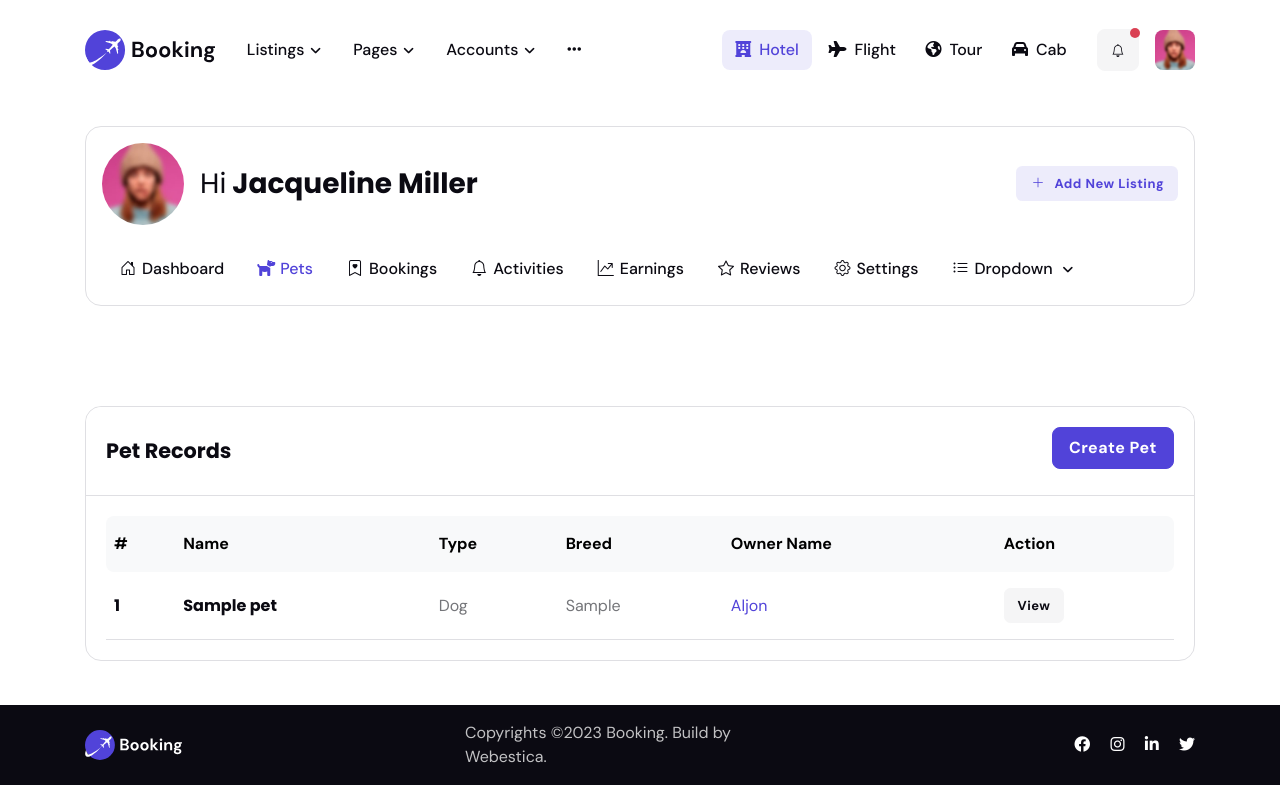
After one commit to alchermd/woofstay, a Django app: page /hotel-admin/pets/ in a window 1280 px wide. The commit adds this page. Run offline with Django 4.2, Linux system fonts and the light colour scheme; tables that the repository leaves empty hold one stand-in row (values such as "Sample post"); some libraries are stand-ins or nearby versions.

Commit message:
Implement basic pets table

```diff
--- a/hotel_admin/templates/hotel_admin/base.html
+++ b/hotel_admin/templates/hotel_admin/base.html
@@ -107,7 +107,6 @@
 
 <!-- **************** MAIN CONTENT START **************** -->
 <main>
-
     {% include "pages/components/messages.html" %}
     {% block content %}{% endblock %}
 </main>
--- a/hotel_admin/templates/hotel_admin/components/navbar.html
+++ b/hotel_admin/templates/hotel_admin/components/navbar.html
@@ -5,15 +5,18 @@
             <!-- Avatar and info START -->
             <div class="d-sm-flex align-items-center">
                 <div class="avatar avatar-xl mb-2 mb-sm-0">
-					<img class="avatar-img rounded-circle" src="{% static "pages/booking/images/avatar/01.jpg" %}" alt="">
+                    <img class="avatar-img rounded-circle" src="{% static "pages/booking/images/avatar/01.jpg" %}"
+                         alt="">
                 </div>
                 <h4 class="mb-2 mb-sm-0 ms-sm-3"><span class="fw-light">Hi</span> Jacqueline Miller</h4>
-				<a href="add-listing.html" class="btn btn-sm btn-primary-soft mb-0 ms-auto flex-shrink-0"><i class="bi bi-plus-lg fa-fw me-2"></i>Add New Listing</a>
+                <a href="add-listing.html" class="btn btn-sm btn-primary-soft mb-0 ms-auto flex-shrink-0"><i
+                        class="bi bi-plus-lg fa-fw me-2"></i>Add New Listing</a>
             </div>
             <!-- Avatar and info START -->
 
             <!-- Responsive navbar toggler -->
-			<button class="btn btn-primary w-100 d-block d-xl-none mt-2" type="button" data-bs-toggle="offcanvas" data-bs-target="#dashboardMenu" aria-controls="dashboardMenu">
+            <button class="btn btn-primary w-100 d-block d-xl-none mt-2" type="button" data-bs-toggle="offcanvas"
+                    data-bs-target="#dashboardMenu" aria-controls="dashboardMenu">
                 <i class="bi bi-list"></i> Dashboard Menu
             </button>
 
@@ -21,38 +24,51 @@
             <div class="offcanvas-xl offcanvas-end mt-xl-3" tabindex="-1" id="dashboardMenu">
                 <div class="offcanvas-header border-bottom p-3">
                     <h5 class="offcanvas-title">Menu</h5>
-					<button type="button" class="btn-close" data-bs-dismiss="offcanvas" data-bs-target="#dashboardMenu" aria-label="Close"></button>
+                    <button type="button" class="btn-close" data-bs-dismiss="offcanvas" data-bs-target="#dashboardMenu"
+                            aria-label="Close"></button>
                 </div>
                 <!-- Offcanvas body -->
                 <div class="offcanvas-body p-3 p-xl-0">
                     <!-- Nav item -->
                     <div class="navbar navbar-expand-xl">
                         <ul class="navbar-nav navbar-offcanvas-menu">
+                            {% with request.resolver_match.url_name as url_name %}
 
-							<li class="nav-item"> <a class="nav-link active" href="agent-dashboard.html"><i class="bi bi-house-door fa-fw me-1"></i>Dashboard</a>	</li>
+                                <li class="nav-item"><a class="nav-link" href="agent-dashboard.html"><i
+                                        class="bi bi-house-door fa-fw me-1"></i>Dashboard</a></li>
 
-							<li class="nav-item"> <a class="nav-link" href="agent-listings.html"><i class="bi bi-journals fa-fw me-1"></i>Listings</a> </li>
+                                <li class="nav-item"><a
+                                        class="nav-link {% if url_name in "pet-list,create-pet" %}active{% endif %}"
+                                        href="{% url "hotel-admin:pet-list" %}"><i
+                                        class="fa-solid fa-dog fa-fw me-1"></i>Pets</a></li>
 
-							<li class="nav-item"> <a class="nav-link" href="agent-bookings.html"><i class="bi bi-bookmark-heart fa-fw me-1"></i>Bookings</a> </li>
+                                <li class="nav-item"><a class="nav-link" href="agent-bookings.html"><i
+                                        class="bi bi-bookmark-heart fa-fw me-1"></i>Bookings</a></li>
 
-							<li class="nav-item"> <a class="nav-link" href="agent-activities.html"><i class="bi bi-bell fa-fw me-1"></i>Activities</a> </li>
+                                <li class="nav-item"><a class="nav-link" href="agent-activities.html"><i
+                                        class="bi bi-bell fa-fw me-1"></i>Activities</a></li>
 
-							<li class="nav-item"> <a class="nav-link" href="agent-earnings.html"><i class="bi bi-graph-up-arrow fa-fw me-1"></i>Earnings</a>	</li>
+                                <li class="nav-item"><a class="nav-link" href="agent-earnings.html"><i
+                                        class="bi bi-graph-up-arrow fa-fw me-1"></i>Earnings</a></li>
 
-							<li class="nav-item"> <a class="nav-link" href="agent-reviews.html"><i class="bi bi-star fa-fw me-1"></i>Reviews</a></li>
+                                <li class="nav-item"><a class="nav-link" href="agent-reviews.html"><i
+                                        class="bi bi-star fa-fw me-1"></i>Reviews</a></li>
 
-							<li> <a class="nav-link" href="agent-settings.html"><i class="bi bi-gear fa-fw me-1"></i>Settings</a></li>
+                                <li><a class="nav-link" href="agent-settings.html"><i class="bi bi-gear fa-fw me-1"></i>Settings</a>
+                                </li>
 
                                 <li class="nav-item dropdown">
-								<a class="nav-link dropdown-toggle" href="#" id="dropdoanMenu" data-bs-toggle="dropdown" aria-haspopup="true" aria-expanded="false">
+                                    <a class="nav-link dropdown-toggle" href="#" id="dropdoanMenu"
+                                       data-bs-toggle="dropdown" aria-haspopup="true" aria-expanded="false">
                                         <i class="bi bi-list-ul fa-fw me-1"></i>Dropdown
                                     </a>
                                     <ul class="dropdown-menu" aria-labelledby="dropdoanMenu">
                                         <!-- Dropdown menu -->
-									<li> <a class="dropdown-item" href="#">Item 1</a></li>
-									<li> <a class="dropdown-item" href="#">Item 2</a></li>
+                                        <li><a class="dropdown-item" href="#">Item 1</a></li>
+                                        <li><a class="dropdown-item" href="#">Item 2</a></li>
                                     </ul>
                                 </li>
+                            {% endwith %}
                         </ul>
                     </div>
                 </div>
--- /dev/null
+++ b/hotel_admin/templates/hotel_admin/pets/list.html
@@ -0,0 +1,73 @@
+{% extends "hotel_admin/base.html" %}
+
+{% load crispy_forms_tags %}
+
+{% block content %}
+    <section>
+        <div class="container">
+            <div class="row">
+                <div class="col-12">
+                    <div class="card border rounded-3">
+                        <!-- Card header START -->
+                        <div class="card-header border-bottom">
+                            <div class="d-sm-flex justify-content-between align-items-center">
+                                <h5 class="mb-2 mb-sm-0">Pet Records</h5>
+
+                                <a href="{% url "hotel-admin:create-pet" %}" class="btn btn-primary">Create Pet</a>
+                            </div>
+                        </div>
+                        <!-- Card header END -->
+
+                        <!-- Card body START -->
+                        <div class="card-body">
+                            <!-- Hotel room list START -->
+                            <div class="table-responsive border-0">
+                                <table class="table align-middle p-4 mb-0 table-hover table-shrink">
+                                    <!-- Table head -->
+                                    <thead class="table-light">
+                                    <tr>
+                                        <th scope="col" class="border-0 rounded-start">#</th>
+                                        <th scope="col" class="border-0">Name</th>
+                                        <th scope="col" class="border-0">Type</th>
+                                        <th scope="col" class="border-0">Breed</th>
+                                        <th scope="col" class="border-0">Owner Name</th>
+                                        <th scope="col" class="border-0 rounded-end">Action</th>
+                                    </tr>
+                                    </thead>
+
+                                    <!-- Table body START -->
+                                    <tbody class="border-top-0">
+                                    {% for pet in pets %}
+
+                                        <tr>
+                                            <td><h6 class="mb-0">{{ pet.id }}</h6></td>
+                                            <td>
+                                                <h6 class="mb-0">
+                                                    <a href="#">
+                                                        {{ pet.name }}
+                                                    </a>
+                                                </h6>
+                                            </td>
+                                            <td>{{ pet.type }}</td>
+                                            <td>{{ pet.breed }}</td>
+                                            <td><a href="#">Aljon</a></td>
+                                            <td><a href="#" class="btn btn-sm btn-light mb-0">View</a></td>
+                                        </tr>
+                                    {% empty %}
+                                        <tr>
+                                            <td colspan="999"><p class="text-center">No pet records yet.</p></td>
+                                        </tr>
+                                    {% endfor %}
+                                    </tbody>
+                                    <!-- Table body END -->
+                                </table>
+                            </div>
+                            <!-- Hotel room list END -->
+                        </div>
+                        <!-- Card body END -->
+                    </div>
+                </div>
+            </div>
+        </div>
+    </section>
+{% endblock %}
--- a/hotel_admin/urls.py
+++ b/hotel_admin/urls.py
@@ -4,6 +4,7 @@ from hotel_admin import views
 
 urlpatterns = [
     path("pets/create/", views.CreatePetView.as_view(), name="create-pet"),
+    path("pets/", views.PetListView.as_view(), name="pet-list"),
     path("breeds/", views.BreedListView.as_view(), name="breed-list"),
 ]
 
--- a/hotel_admin/views.py
+++ b/hotel_admin/views.py
@@ -1,18 +1,20 @@
 from django.contrib import messages
 from django.http import HttpResponseBadRequest, JsonResponse, HttpResponseNotFound
+from django.shortcuts import render
 from django.urls import reverse_lazy
 from django.views import View
 from django.views.generic import FormView
 
 from hotel_admin.forms import PetWithOwnerCreationForm, sample_breeds
 from owners.services import create_owner
+from pets.models import Pet
 from pets.services import create_pet
 
 
 class CreatePetView(FormView):
     template_name = "hotel_admin/pets/create.html"
     form_class = PetWithOwnerCreationForm
-    success_url = reverse_lazy("hotel-admin:create-pet")
+    success_url = reverse_lazy("hotel-admin:pet-list")
 
     def form_valid(self, form):
         create_pet(
@@ -39,3 +41,9 @@ class BreedListView(View):
                 return HttpResponseNotFound()
             return JsonResponse(breeds, safe=False)
         return HttpResponseBadRequest()
+
+
+class PetListView(View):
+    def get(self, request):
+        pets = Pet.objects.all().order_by("-id")
+        return render(request, "hotel_admin/pets/list.html", {"pets": pets})
--- a/pages/templates/pages/components/messages.html
+++ b/pages/templates/pages/components/messages.html
@@ -1,7 +1,5 @@
 {% if messages %}
-    <section class="pt-4 pt-md-5 pb-0">
     <div class="container">
-            <div class="row">
         {% for message in messages %}
             <div class="alert alert-{{ message.tags }} alert-dismissible fade show" role="alert">
                 {{ message }}
@@ -9,6 +7,4 @@
             </div>
         {% endfor %}
     </div>
-        </div>
-    </section>
 {% endif %}
```
Lines whose indentation alone changed are shown as unchanged.
